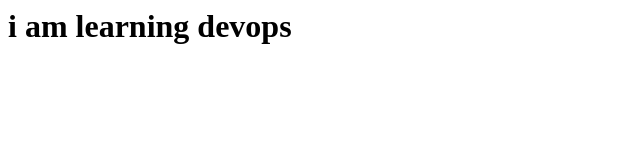
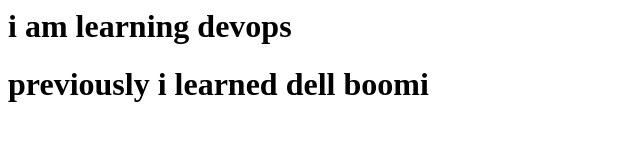
Before and after one commit to Pavan-Tej123/gitdemo1, a plain HTML site: page index.html in a window 1280 px wide. Shown: the whole page, without its empty margins (0-640 px from the left). Drawn offline with Linux system fonts and the light colour scheme.

Commit message:
updated index.html

```diff
--- a/index.html
+++ b/index.html
@@ -1 +1,2 @@
 <h1> i am learning devops </h1>
+<h1>previously i learned dell boomi</h1>
```
